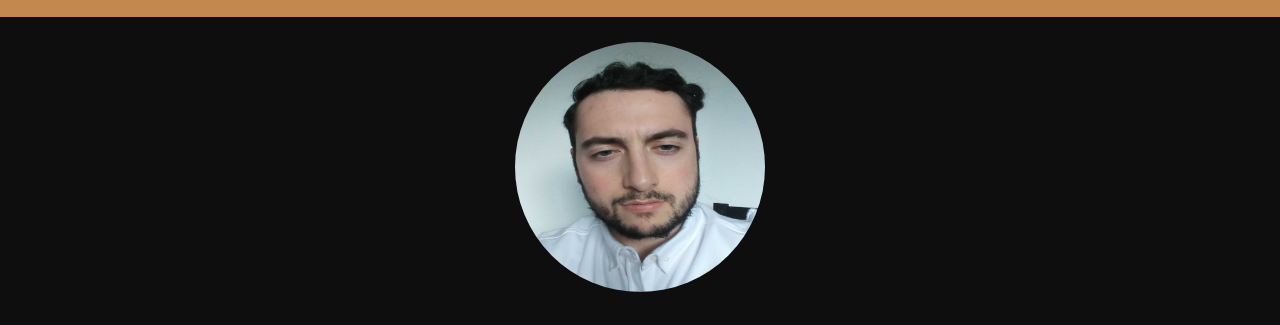
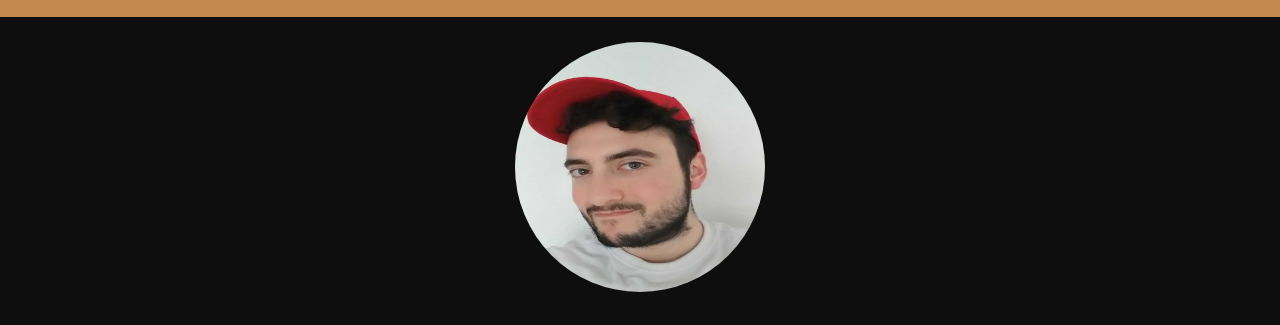
Before and after one commit to Moshe-jpg/Resume, a plain HTML site: page index.html in a window 1280 px wide. Shown: the part 65-390 px from the top of the page. Drawn offline with Linux system fonts and the light colour scheme.

Commit message:
changed moshe-pic

```diff
--- a/index.html
+++ b/index.html
@@ -28,7 +28,7 @@
     <div class="main-body">
     <section id="about">
         <article>
-            <img class="moshe-pic" src="images\20220515_172751-1.jpg" alt="Moshe Picture" />
+            <img class="moshe-pic" src="images\moshe-pic.jpg" alt="Moshe Picture" />
            <h2 class="section-header">About Me</h2>
            <p class="section-text">Lorem ipsum dolor sit amet, consectetur adipisicing elit. Voluptatibus, asperiores dolore. Repellendus praesentium voluptatem dicta sit eius suscipit possimus excepturi, ipsa quasi? Repellat earum quo voluptatibus enim blanditiis! Sunt nobis quam maiores, dolores earum eligendi officiis quos exercitationem? Vero nihil cupiditate debitis rerum culpa aut maxime deserunt ipsa dolore dicta!</p>
         </article>
```
Also changed, not shown: images/moshe-pic.jpg (added).
